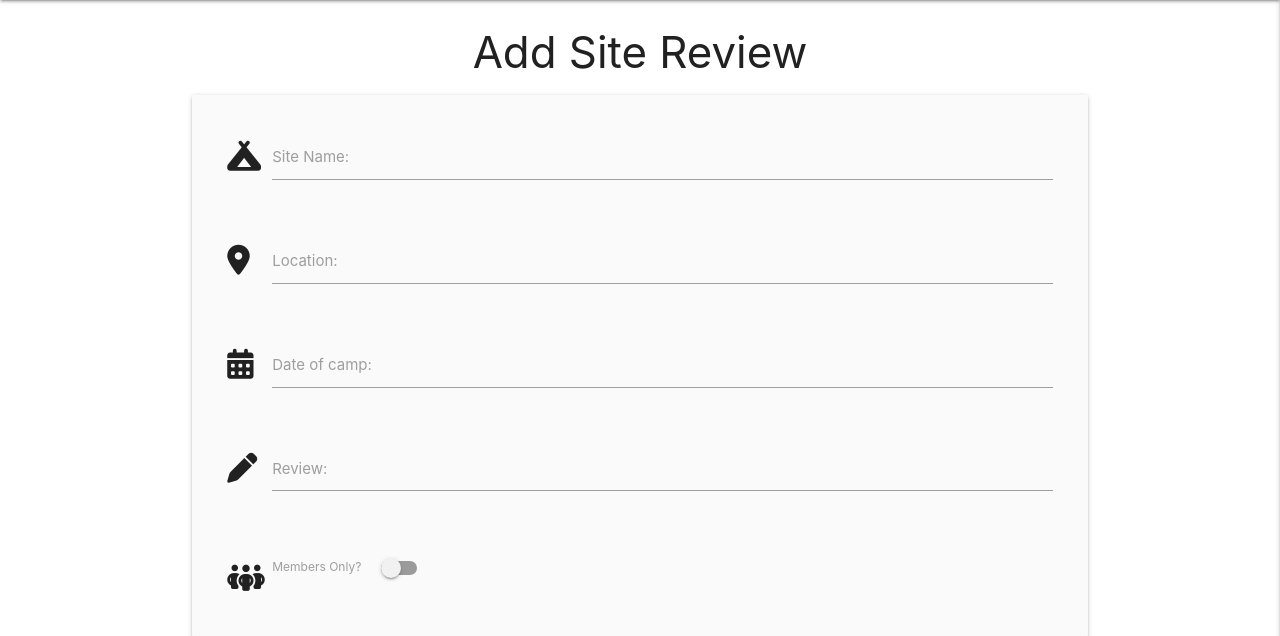
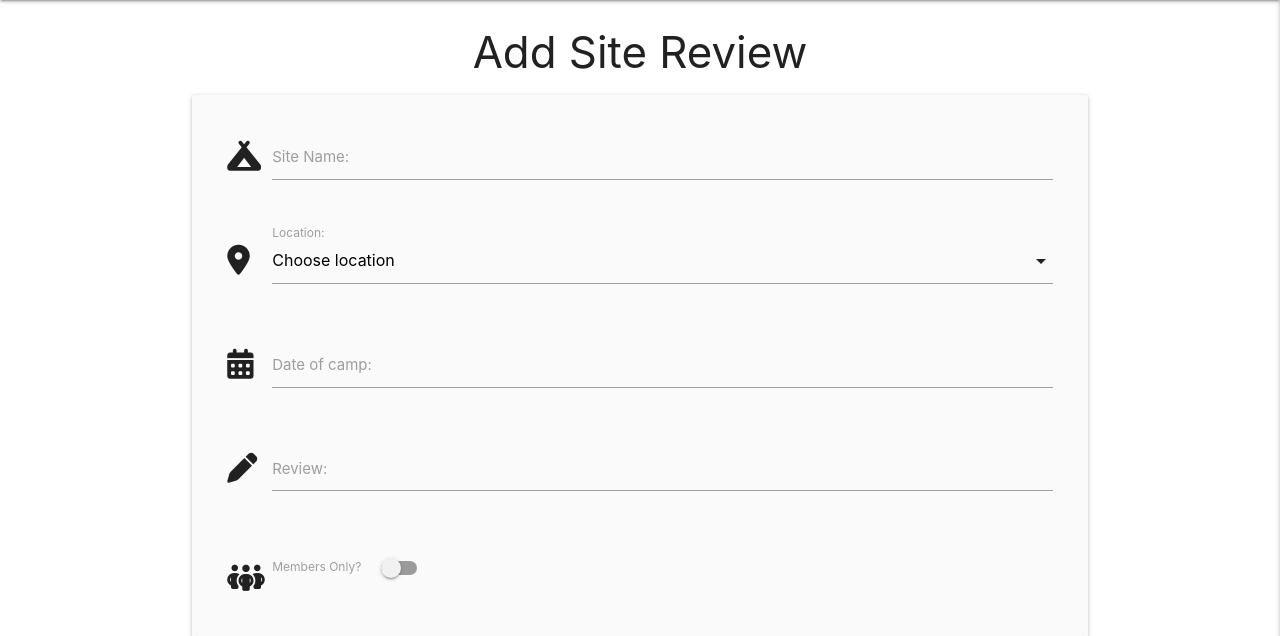
Before and after one commit to EmmaJane22/HappyCamper, a Flask app: page /add_review in a window 1280 px wide. Shown: the part 64-700 px from the top of the page. Run offline with Flask 2, Linux system fonts and the light colour scheme; data that the repository does not hold is empty; some libraries are stand-ins or nearby versions.

Commit message:
Added location dropdown

```diff
--- a/app.py
+++ b/app.py
@@ -106,7 +106,8 @@ def logout():
 # add review function
 @app.route("/add_review")
 def add_review():
-    return render_template("add_review.html")
+    locations = mongo.db.locations.find().sort("location_name", 1)
+    return render_template("add_review.html", locations=locations)
 
 
 if __name__ == "__main__":
--- a/static/js/script.js
+++ b/static/js/script.js
@@ -1,5 +1,6 @@
 $(document).ready(function(){
   $('.sidenav').sidenav({edge: "right"});
+  $('select').formSelect();
   $('.datepicker').datepicker({
     format:"dd mmmm, yyyy",
     yearRange: 3,
--- a/templates/add_review.html
+++ b/templates/add_review.html
@@ -19,9 +19,13 @@
             <div class="row">
                 <div class="input-field col s12">
                     <i class="fas fa-location-dot prefix"></i>
-                    <input id="location_name" name="location_name" minlength="5"  maxlength="50"
-                    type="text" class="validate" required>
-                    <label for="location_name">Location:</label>
+                        <select id="location_name" name="location_name" class="validate" required>
+                        <option value="" disabled selected>Choose location</option>
+                        {% for location in locations %}
+                            <option value="{{ location.location_name }}">{{ location.location_name }}</option>
+                        {% endfor %}
+                        </select>
+                        <label for="location_name">Location:</label>
                 </div>
             </div>
             <!-- date picker from Materialize -->
```
